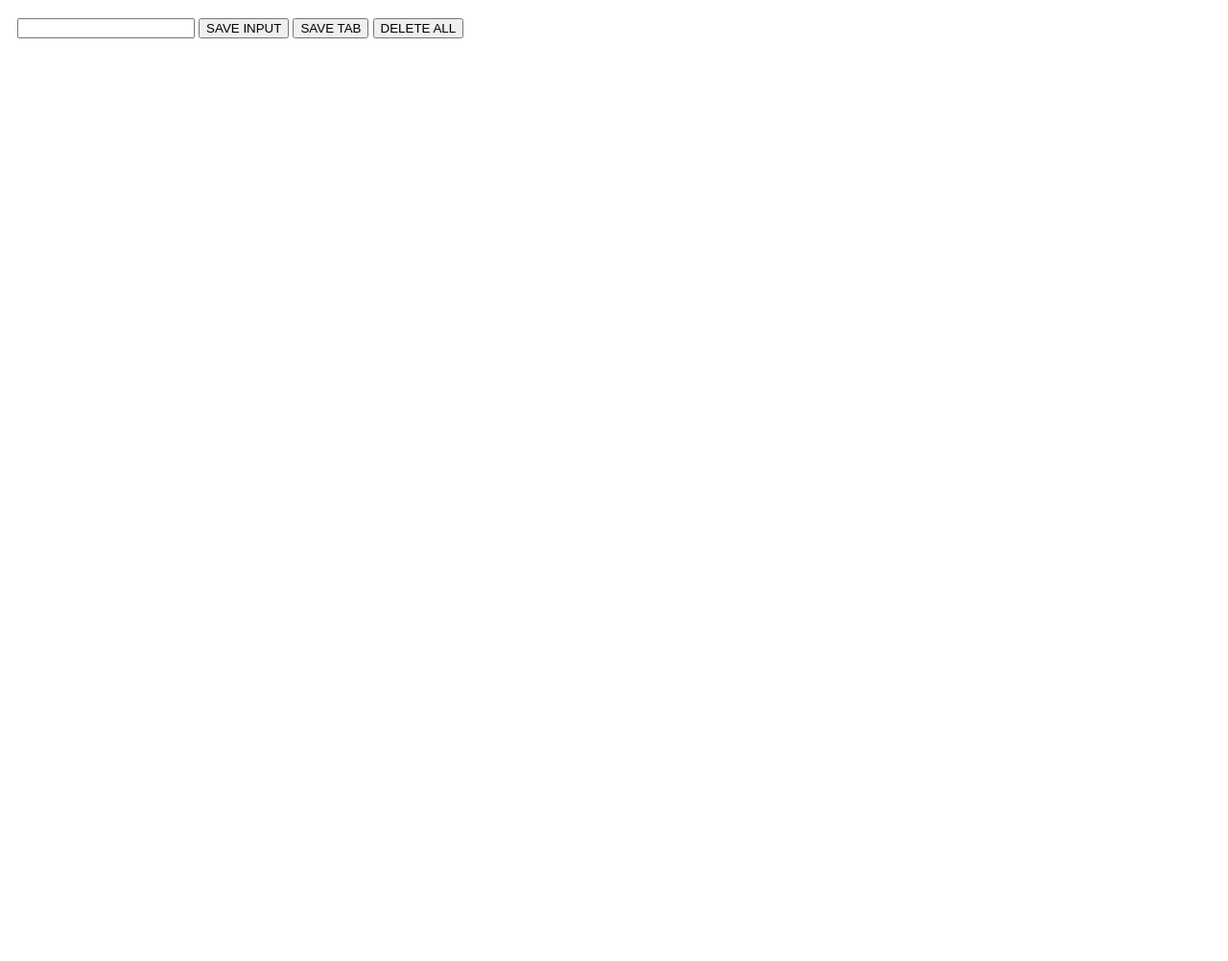
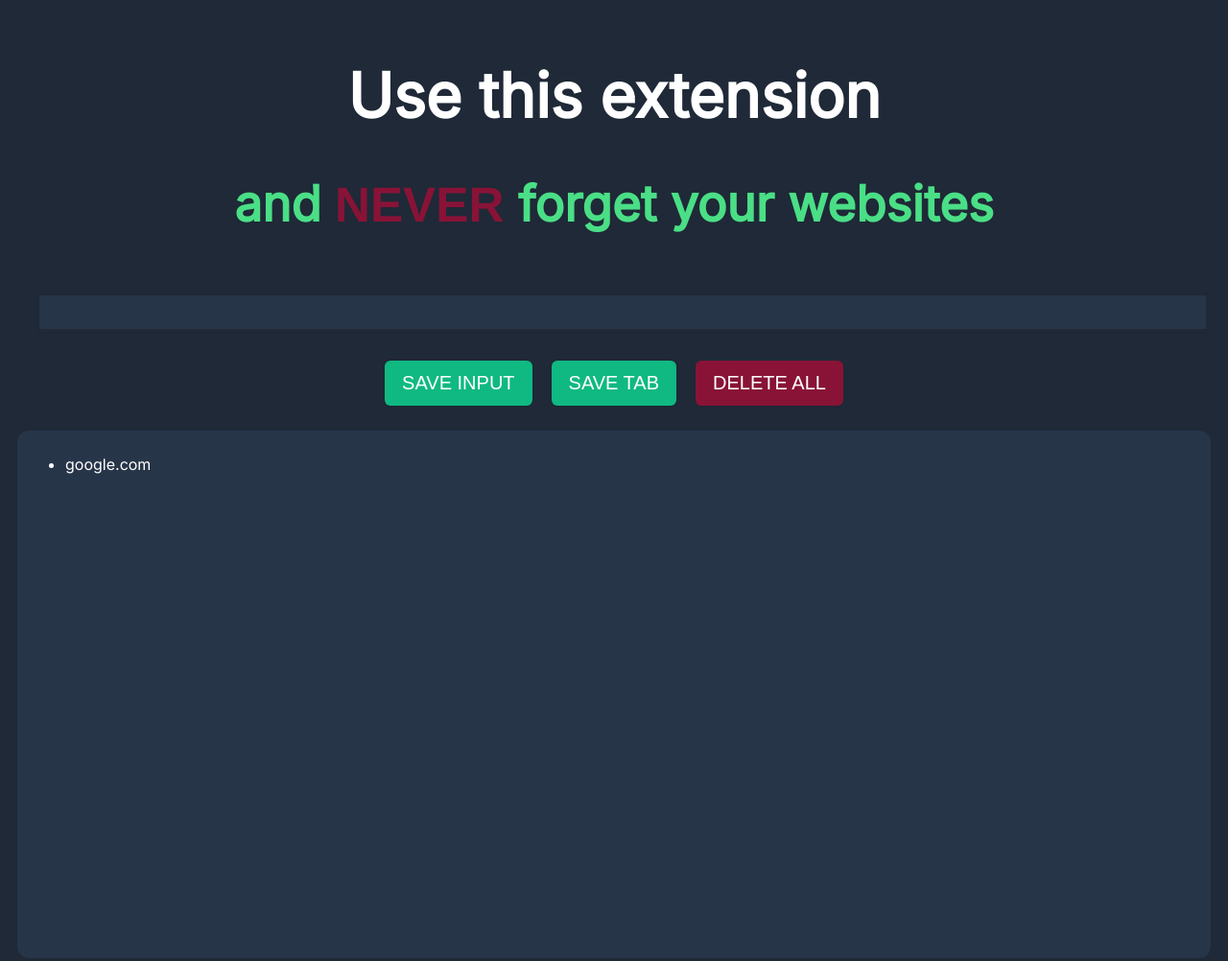
Before and after one commit to m-alperen-karakus/ChromeExtension, a plain HTML site: page index.html in a window 1280 px wide. Shown: the whole page at 96% size. Before the commit the page ends 800 px from the top, so only its background shows below. Drawn offline with Linux system fonts and the light colour scheme.

Commit message:
html and css of project

```diff
--- a/index.css
+++ b/index.css
@@ -1,13 +1,65 @@
+@import url('https://fonts.googleapis.com/css2?family=Inter&family=Karla:wght@800&display=swap');
 body{
     padding: 10px;
-    font-family:'Trebuchet MS', 'Lucida Sans Unicode', 'Lucida Grande', 'Lucida Sans', Arial, sans-serif;
+    font-family:'Inter';
+    background-color: #1F2937 ;
+}
 
+h1{
+    color: white;
+    text-align: center;
+    font-size: 5vw;
+}
+
+h2{
+    color: #4ADF86;
+    text-align: center;
+    font-size: 4vw;
+}
+span{
+    color: #881337;
+    font-weight: 700;
+    font-family:'Franklin Gothic Medium', 'Arial Narrow', Arial, sans-serif;
 }
 
 input{
-
+    box-shadow: 0px 1px 2px rgba(0, 0, 0, 0.05);
+    border-radius: 6px;
+    border: 3px solid #1F2937;
+    padding: 6px;
+    background-color:#273549;
+    margin: 20px;
+    font-size: 20px;
+    width: calc(100% - 40px);
+    color: #fff;
+}
+input:focus{
+    outline: none;
+    border: 3px solid #9CA3AF;
 }
 
 button{
+    background: #10B981;
+    box-shadow: 0px 1px 2px rgba(0, 0, 0, 0.05);
+    border-radius: 6px;
+    border: none;
+    padding: 12px 18px;
+    color: #fff;
+    margin: 10px 10px;
+    font-size: 20px;
+}
 
+.buttons{
+    display: flex;
+    flex-wrap: wrap;
+    justify-content: center;
 }
+
+ul{
+    background-color: #273549;
+    min-height: 500px;
+    border-radius: 12px;
+    color: #fff;
+    padding-inline: 50px;
+    padding-block: 25px;
+}
--- a/index.html
+++ b/index.html
@@ -6,14 +6,19 @@
     <meta name="viewport" content="width=device-width, initial-scale=1.0">
     <title>Chrome Extension</title>
     <link rel="stylesheet" href="index.css">
-
 </head>
 <body>
+    <h1>Use this extension</h1>
+    <h2>and <span>NEVER</span> forget your websites</h2>
     <input type="text" id="inputLink"></input>
-    <button id="saveInput">SAVE INPUT</button>
-    <button id="saveTab">SAVE TAB</button>
-    <button id="deleteAll">DELETE ALL</button>
-    <ul id="links"></ul>
+    <div class="buttons">
+        <button id="saveInput">SAVE INPUT</button>
+        <button id="saveTab">SAVE TAB</button>
+        <button id="deleteAll" style="background-color:#881337;">DELETE ALL</button>
+    </div>
+    <ul id="links">
+        <li>google.com</li>
+    </ul>
     <script src="index.js"></script>
 </body>
 </html>
```
